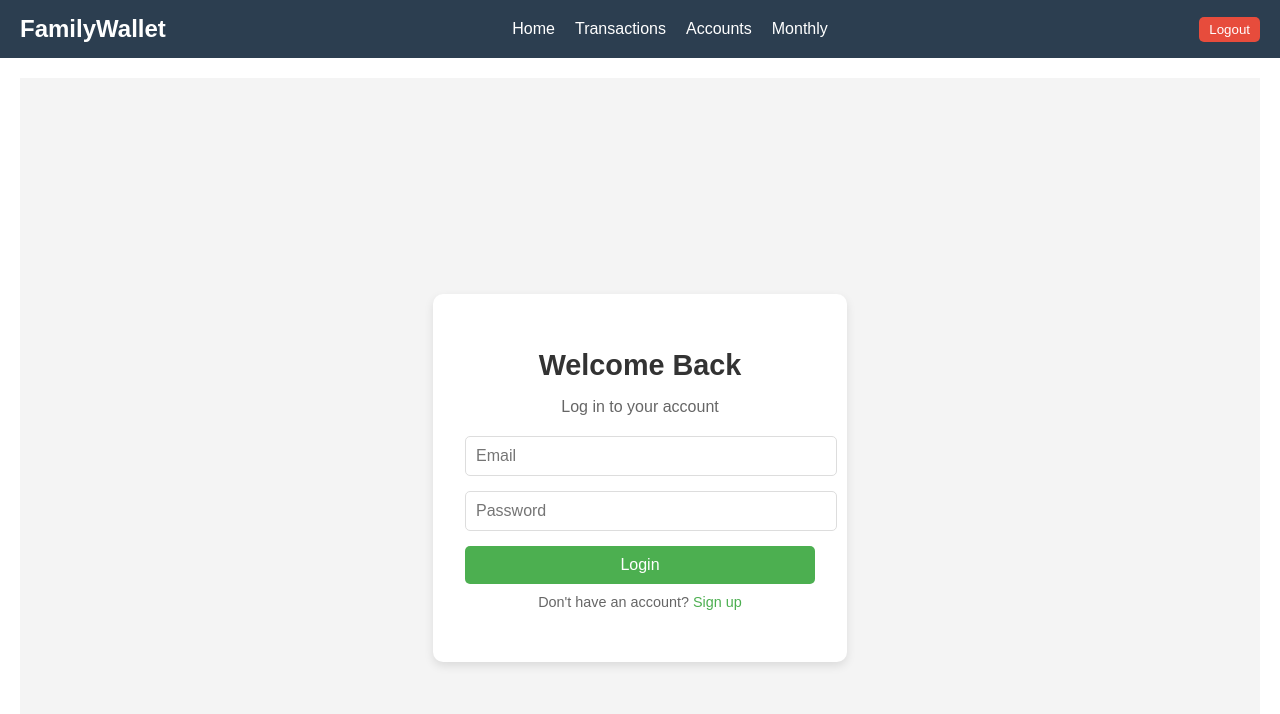
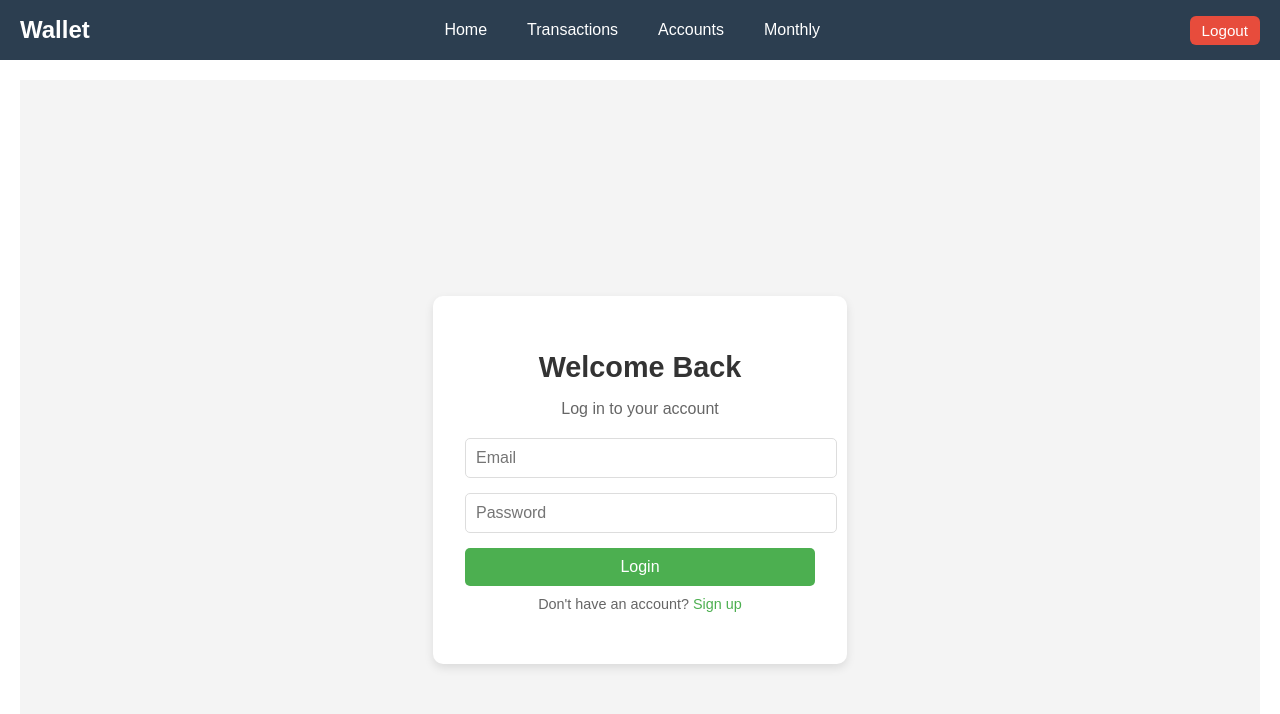
Before and after one commit to vyavorov/FamilyWalletClient, a React (Create React App) app: page /login in a window 1280 px wide. Shown: the top 714 px of the page. Built offline with nearby package versions, Linux system fonts and the light colour scheme; sample sign-in values are in the browser's storage.

Commit message:
UI fixes

```diff
--- a/src/components/Layout.css
+++ b/src/components/Layout.css
@@ -14,6 +14,8 @@
   display: flex;
   justify-content: space-between;
   align-items: center;
+  position: relative;
+  z-index: 10;
 }
 
 .navbar-container {
@@ -21,6 +23,7 @@
   width: 100%;
   align-items: center;
   justify-content: space-between;
+  flex-wrap: wrap;
 }
 
 .logo {
@@ -30,6 +33,7 @@
   text-decoration: none;
 }
 
+/* Стандартно меню */
 .nav-links {
   list-style: none;
   display: flex;
@@ -39,19 +43,46 @@
 }
 
 .nav-links li {
-  display: inline;
+  display: inline-block;
 }
 
 .nav-links a {
   color: white;
   text-decoration: none;
   font-size: 1rem;
+  padding: 6px 10px;
+  border-radius: 6px;
+  transition: background-color 0.2s ease;
 }
 
+.nav-links a:hover {
+  background-color: rgba(255, 255, 255, 0.15);
+}
+
+/* Авторизация */
 .auth-buttons {
   display: flex;
   gap: 15px;
   align-items: center;
+}
+
+.username {
+  font-weight: bold;
+}
+
+.logout-btn {
+  background-color: #e74c3c;
+  color: white;
+  border: none;
+  padding: 6px 12px;
+  border-radius: 6px;
+  font-size: 0.95rem;
+  cursor: pointer;
+  transition: background-color 0.2s ease;
+}
+
+.logout-btn:hover {
+  background-color: #c0392b;
 }
 
 .auth-link {
@@ -60,6 +91,7 @@
   padding: 5px 10px;
   border: 1px solid white;
   border-radius: 5px;
+  transition: 0.2s;
 }
 
 .auth-link:hover {
@@ -67,26 +99,63 @@
   color: #2c3e50;
 }
 
-.logout-btn {
-  background-color: #e74c3c;
-  color: white;
+/* Бутон за мобилно меню */
+.menu-toggle {
+  display: none;
+  background: none;
   border: none;
-  padding: 5px 10px;
-  border-radius: 5px;
   cursor: pointer;
 }
 
-.logout-btn:hover {
-  background-color: #c0392b;
+.menu-toggle img {
+  width: 26px;
+  height: 26px;
 }
 
-.username {
-  margin-right: 10px;
-  font-weight: bold;
-}
-
-/* Основно съдържание */
+/* Съдържание */
 .main-content {
   flex-grow: 1;
   padding: 20px;
 }
+
+/* Мобилна навигация */
+@media (max-width: 650px) {
+  .nav-links {
+    display: none;
+    flex-direction: column;
+    position: absolute;
+    top: 65px;
+    left: 0;
+    right: 0;
+    background-color: #2c3e50;
+    padding: 15px 20px;
+    z-index: 1000;
+    border-bottom-left-radius: 12px;
+    border-bottom-right-radius: 12px;
+  }
+
+  .nav-links.show {
+    display: flex;
+  }
+
+  .nav-links li {
+    margin: 8px 0;
+  }
+
+  .menu-toggle {
+    display: block;
+  }
+
+  .auth-buttons .username {
+    display: none;
+  }
+
+  .logout-btn {
+    margin-top: 10px;
+  }
+
+  .monthly-dashboard-container {
+    padding-left:0px !important;
+    padding-right:0px !important;
+  }
+}
--- a/src/components/Layout.jsx
+++ b/src/components/Layout.jsx
@@ -1,33 +1,48 @@
 import { Link } from "react-router-dom";
-import { useContext } from "react";
+import { useState, useContext } from "react";
 import AuthContext from "../context/AuthContext";
 import "./Layout.css";
+import menuIcon from "../menu.svg";
 
 export default function Layout({ children }) {
   const { user, logout } = useContext(AuthContext);
+  const [isMobileMenuOpen, setMobileMenuOpen] = useState(false);
 
   return (
     <div className="layout">
       <nav className="navbar">
         <div className="navbar-container">
           <Link to="/" className="logo">
-            FamilyWallet
+            Wallet
           </Link>
+
           {user && (
-            <ul className="nav-links">
-              <li>
-                <Link to="/">Home</Link>
-              </li>
-              <li>
-                <Link to="/transactions">Transactions</Link>
-              </li>
-              <li>
-                <Link to="/accounts">Accounts</Link>
-              </li>
-              <li>
-                <Link to="/monthly">Monthly</Link>
-              </li>
-            </ul>
+            <>
+              <div className={`nav-links ${isMobileMenuOpen ? "show" : ""}`}>
+                <Link to="/" onClick={() => setMobileMenuOpen(false)}>
+                  Home
+                </Link>
+                <Link
+                  to="/transactions"
+                  onClick={() => setMobileMenuOpen(false)}
+                >
+                  Transactions
+                </Link>
+                <Link to="/accounts" onClick={() => setMobileMenuOpen(false)}>
+                  Accounts
+                </Link>
+                <Link to="/monthly" onClick={() => setMobileMenuOpen(false)}>
+                  Monthly
+                </Link>
+              </div>
+
+              <button
+                className="menu-toggle"
+                onClick={() => setMobileMenuOpen(!isMobileMenuOpen)}
+              >
+                <img src={menuIcon} alt="menu" />
+              </button>
+            </>
           )}
 
           <div className="auth-buttons">
--- a/src/components/MonthlyDashboard.css
+++ b/src/components/MonthlyDashboard.css
@@ -1,53 +1,140 @@
+:root {
+  --accent-color: #4f46e5;
+  --background-light: #f9f9fb;
+  --text-dark: #1f2937;
+  --card-shadow: 0 2px 10px rgba(0, 0, 0, 0.06);
+  --border-radius: 12px;
+  --table-stripe: #f3f4f6;
+}
+
 .monthly-dashboard-container {
-    padding: 20px;
-    font-family: Arial, sans-serif;
+  max-width: 960px;
+  margin: 0 auto;
+  padding: 40px 30px;
+  background-color: white;
+  border-radius: var(--border-radius);
+  box-shadow: var(--card-shadow);
+  font-family: "Segoe UI", sans-serif;
 }
 
 .monthly-dashboard-title {
-    font-size: 24px;
-    margin-bottom: 20px;
+  text-align: center;
+  font-size: 28px;
+  font-weight: 600;
+  color: var(--text-dark);
+  margin-bottom: 30px;
 }
 
 .monthly-dashboard-controls {
-    width: 25%;
-    display: inline-block;
+  display: flex;
+  justify-content: center;
+  gap: 30px;
+  margin-bottom: 30px;
+  flex-wrap: wrap;
 }
 
 .monthly-dashboard-controls label {
-    display: inline-block;
-    font-weight: bold;
-    margin-right: 25px;
+  font-weight: 600;
+  color: var(--text-dark);
+  font-size: 14px;
+  display: flex;
+  flex-direction: column;
+}
+
+.monthly-dashboard-controls select {
+  margin-top: 5px;
+  padding: 8px 12px;
+  border: 1px solid #d1d5db;
+  border-radius: 8px;
+  font-size: 14px;
+  background-color: white;
+  transition: border-color 0.2s ease;
+}
+
+.monthly-dashboard-controls select:focus {
+  border-color: var(--accent-color);
+  outline: none;
 }
 
 .monthly-dashboard-summary {
-    /* background-color: #f9f9f9; */
-    padding: 15px;
-    border-radius: 5px;
-    display: inline-block;
+  background-color: var(--background-light);
+  padding: 20px;
+  border-radius: var(--border-radius);
+  display: flex;
+  justify-content: space-around;
+  text-align: center;
+  box-shadow: var(--card-shadow);
+  margin-bottom: 40px;
 }
 
-  .monthly-dashboard-summary p{
-    display: inline-block;
-    margin-right: 25px;
+.monthly-dashboard-summary p {
+  margin: 0;
+  font-weight: 600;
+  font-size: 16px;
+  color: var(--text-dark);
 }
 
-  .monthly-dashboard-error {
-    color: red;
+.recharts-responsive-container {
+  max-width: 480px;
+  margin: 0 auto 40px auto;
+}
+
+h3 {
+  text-align: center;
+  font-size: 20px;
+  font-weight: 600;
+  margin: 40px 0 20px 0;
+  color: var(--text-dark);
 }
 
 .monthly-dashboard-table {
   width: 100%;
   border-collapse: collapse;
-    margin-top: 20px;
+  border-radius: var(--border-radius);
+  overflow: hidden;
+  box-shadow: var(--card-shadow);
 }
 
 .monthly-dashboard-table th,
 .monthly-dashboard-table td {
-    border: 1px solid #ddd;
-    padding: 8px;
+  padding: 12px 16px;
+  text-align: left;
+  font-size: 14px;
 }
 
 .monthly-dashboard-table th {
-    background-color: #f4f4f4;
-    text-align: left;
+  background-color: #eef0f3;
+  font-weight: 700;
 }
+
+.monthly-dashboard-table tr:nth-child(even) {
+  background-color: var(--table-stripe);
+}
+
+.monthly-dashboard-table tr:hover {
+  background-color: #e5e7eb;
+}
+
+@media (max-width: 650px) {
+  .nav-links {
+    display: none;
+  }
+}
+
+.table-responsive {
+    width: 100%;
+    overflow-x: auto;
+  }
+
+  .monthly-dashboard-table {
+    width: 100%;
+    min-width: 500px; /* или колкото реално ти е нужно */
+    border-collapse: collapse;
+  }
+
+  .monthly-dashboard-table th,
+  .monthly-dashboard-table td {
+    padding: 8px;
+    border: 1px solid #ddd;
+    white-space: nowrap;
+  }
--- a/src/components/MonthlyDashboard.jsx
+++ b/src/components/MonthlyDashboard.jsx
@@ -29,6 +29,12 @@ const MonthlyDashboard = () => {
   const COLORS = ["#8884d8", "#82ca9d", "#ffc658", "#ff7f50", "#a0522d"];
 
   console.log("byCategory:", data.byCategory);
+
+  const typeLabels = {
+    0: "Приход",
+    1: "Разход",
+    2: "Трансфер",
+  };
 
   useEffect(() => {
     const fetchDashboardData = async () => {
@@ -97,7 +103,11 @@ const MonthlyDashboard = () => {
       )}
 
       <h3>Разходи по категории:</h3>
-      <ResponsiveContainer width="100%" height={300}>
+      <ResponsiveContainer
+        width="100%"
+        height={300}
+        className="recharts-responsive-container"
+      >
         <PieChart>
           <Pie
             data={chartData}
@@ -122,6 +132,7 @@ const MonthlyDashboard = () => {
       </ResponsiveContainer>
 
       <h3>Транзакции:</h3>
+      <div className="table-responsive">
         <table className="monthly-dashboard-table">
           <thead>
             <tr>
@@ -136,13 +147,14 @@ const MonthlyDashboard = () => {
               <tr key={t.id}>
                 <td>{t.description}</td>
                 <td>{t.amount.toFixed(2)} лв.</td>
-              <td>{t.type === "Income" ? "Приход" : "Разход"}</td>
+                <td>{typeLabels[t.type] || t.type}</td>
                 <td>{new Date(t.date).toLocaleDateString("bg-BG")}</td>
               </tr>
             ))}
           </tbody>
         </table>
       </div>
+    </div>
   );
 };
 
```
Also changed, not shown: src/menu.svg (added). Lines whose indentation alone changed are shown as unchanged.
